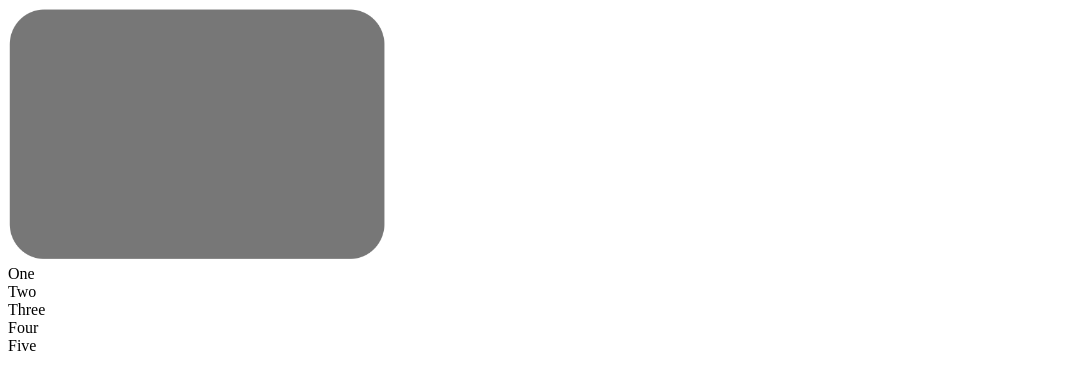
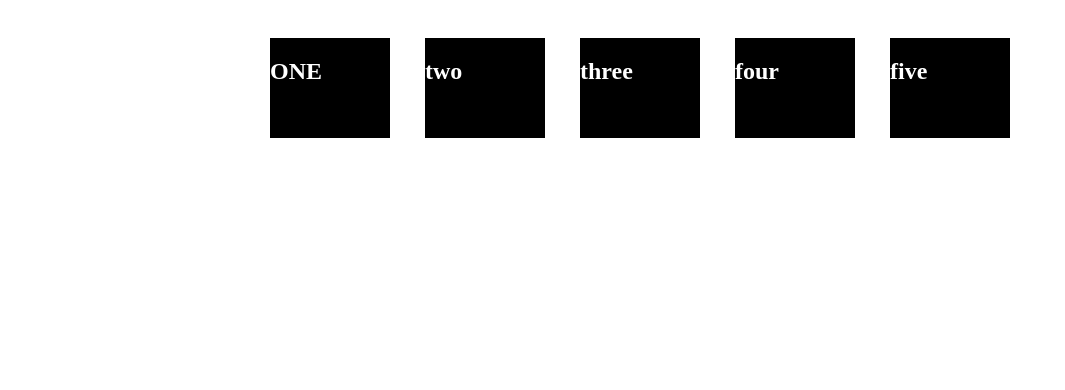
Before and after one commit to letty-Rock/Codename, a plain HTML site: page index.html in a window 1280 px wide. Shown: the whole page, without its empty margins (0-1065 px from the left). Drawn offline with Linux system fonts and the light colour scheme.

Commit message:
cards part1

```diff
--- a/index.html
+++ b/index.html
@@ -7,28 +7,13 @@
     <title>Document</title>
 </head>
 <body>
-    <div class="l-cards">
-    <article class=""></article>
-    </div>
-
-    <div class="c-card">
-        <div class="c-card_image">
-            <img src="/Graukarte.svg.png" width="30%" alt="image placeholder">
-        </div>
-    </div>
-
-    <div class="u-text-placeholder" style="width: 30%"></div>
-    <div class="u-text-placeholder" style="width: 85%"></div>
-    <div class="u-text-placeholder" style="width: 60%"></div>
-
-
 
     <div class="c-card_content">
-        <div class="c-card">One</div>
-        <div class="c-card">Two</div>
-        <div class="c-card">Three</div>
-        <div class="c-card">Four</div>
-        <div class="c-card">Five</div>
+        <div class="c-card"><h2>ONE</h2></div>
+        <div class="c-card"><h2>two</h2></div>
+        <div class="c-card"><h2>three</h2></div>
+        <div class="c-card"><h2>four</h2></div>
+        <div class="c-card"><h2>five</h2></div>
       </div>
 </body>
 </html>
--- a/style.css
+++ b/style.css
@@ -1,11 +1,19 @@
-.wrapper {
+.c-card_content {
     display: grid;
     grid-gap:5px;
     grid-template-columns: repeat(5, 150px);
     justify-content: center;
     justify-items: center;
     padding: 30px;
+
   }
 .c-card{
+  display: flex;
+ background-color: black;
+ width: 120px;
+ height: 100px;
 
-  }
+}
+.c-card h2{
+ color: white;
+}
```
